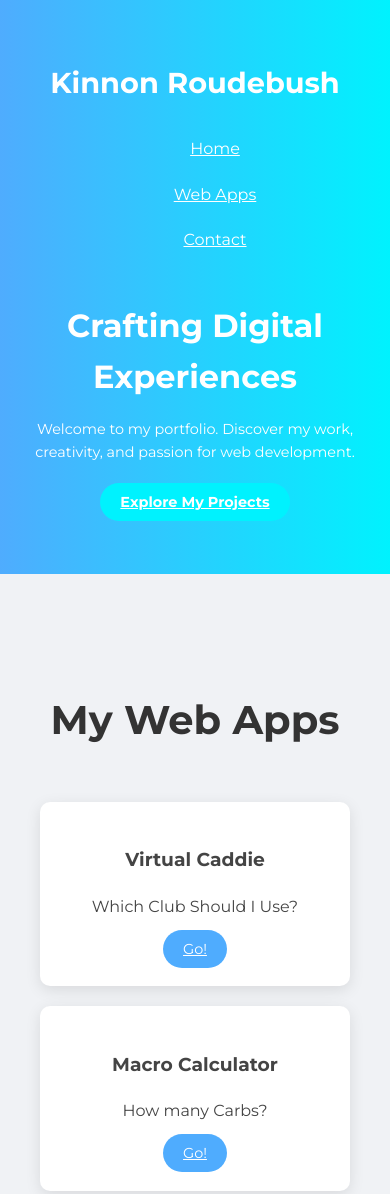
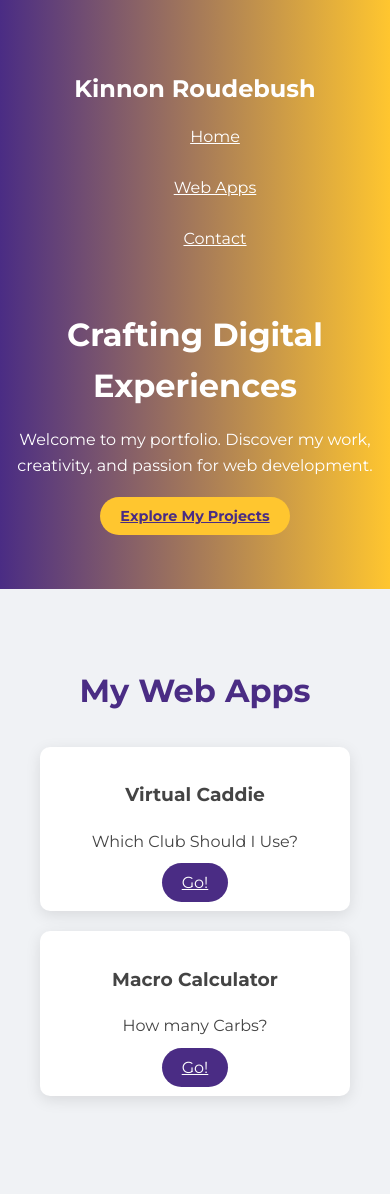
Before and after one commit to keenroudy22/keenroudy22.github.io, a plain HTML site: page index.html in a window 390 px wide. Shown: the top 1194 px of the page. Drawn offline with Linux system fonts and the light colour scheme.

Commit message:
Update styles.css

```diff
--- a/styles.css
+++ b/styles.css
@@ -6,14 +6,13 @@ body {
     background-color: #f0f2f5;
     color: #444;
     line-height: 1.6;
-    overflow-x: hidden;
 }
 
 /* Header */
 header {
-    background: linear-gradient(to right, #4facfe, #00f2fe);
+    background: linear-gradient(to right, #4a2c84, #ffc62f); /* Vikings colors */
     color: white;
-    padding: 60px 20px;
+    padding: 60px 0;
     text-align: center;
 }
 
@@ -21,21 +20,18 @@ nav {
     display: flex;
     justify-content: space-between;
     align-items: center;
-    padding: 0 20px;
+    padding: 0 20px; /* Reduced padding for better mobile view */
 }
 
 .logo {
-    font-size: 1.8em;
+    font-size: 1.5em; /* Reduced size for better mobile fit */
     font-weight: 700;
 }
 
 .nav-links {
     list-style: none;
     display: flex;
-}
-
-.nav-links li {
-    margin-left: 20px;
+    gap: 15px; /* Reduced gap for better mobile fit */
 }
 
 .nav-links a {
@@ -49,50 +45,51 @@ nav {
 }
 
 .header-content h1 {
-    font-size: 3em;
+    font-size: 2.5em; /* Adjusted for better mobile fit */
     margin-bottom: 15px;
 }
 
 .header-content p {
-    font-size: 1.2em;
+    font-size: 1.1em;
     margin-bottom: 25px;
 }
 
 .btn {
     padding: 12px 25px;
-    background-color: #00f2fe;
-    color: #fff;
+    background-color: #ffc62f;
+    color: #4a2c84;
     border-radius: 30px;
     font-weight: 700;
     transition: background-color 0.3s;
 }
 
 .btn:hover {
-    background-color: #4facfe;
+    background-color: #4a2c84;
+    color: #ffc62f;
 }
 
 /* Main Content */
 section {
-    padding: 80px 20px;
+    padding: 50px 20px; /* Adjusted for better mobile view */
     text-align: center;
 }
 
 #webapps h2, #contact h2 {
-    margin-bottom: 50px;
-    font-size: 2.5em;
-    color: #333;
+    margin-bottom: 30px;
+    font-size: 2em;
+    color: #4a2c84;
 }
 
 .grid-container {
     display: grid;
-    grid-template-columns: repeat(auto-fit, minmax(250px, 1fr));
-    gap: 20px;
-    padding: 0 20px;
+    grid-template-columns: repeat(auto-fit, minmax(250px, 1fr)); /* Adjusted for better mobile fit */
+    gap: 20px; /* Adjusted for better mobile view */
+    padding: 0 20px; /* Adjusted for better mobile view */
 }
 
 .grid-item {
     background-color: white;
-    padding: 25px;
+    padding: 20px;
     border-radius: 10px;
     box-shadow: 0 4px 15px rgba(0, 0, 0, 0.1);
     transition: transform 0.3s, box-shadow 0.3s;
@@ -105,24 +102,26 @@ section {
 
 .btn-secondary {
     padding: 10px 20px;
-    background-color: #4facfe;
+    background-color: #4a2c84;
     color: white;
     border-radius: 25px;
     transition: background-color 0.3s;
 }
 
 .btn-secondary:hover {
-    background-color: #00f2fe;
+    background-color: #ffc62f;
+    color: #4a2c84;
 }
 
 /* Contact Section */
 #contact p {
-    font-size: 1.3em;
-    margin-bottom: 30px;
+    font-size: 1.2em;
+    margin-bottom: 20px;
+    margin-bottom: 20px;
 }
 
 footer {
-    background-color: #333;
+    background-color: #4a2c84;
     color: white;
     text-align: center;
     padding: 30px 0;
@@ -132,43 +131,37 @@ footer p {
     margin: 0;
 }
 
-/* Responsive Adjustments */
+/* Responsive Design */
 @media (max-width: 768px) {
     nav {
         flex-direction: column;
-        align-items: center;
+        padding: 10px 20px;
     }
 
     .nav-links {
         flex-direction: column;
         align-items: center;
-        margin-top: 20px;
     }
 
     .nav-links li {
-        margin: 10px 0;
+        margin-left: 0;
+        margin-bottom: 10px;
     }
 
     .header-content h1 {
-        font-size: 2.5em;
+        font-size: 2em;
     }
 
     .header-content p {
         font-size: 1em;
     }
-}
 
-@media (max-width: 480px) {
-    .header-content h1 {
-        font-size: 2em;
+    .btn {
+        font-size: 0.9em;
+        padding: 10px 20px;
     }
 
-    .header-content p {
-        font-size: 0.9em;
-    }
-
-    .btn, .btn-secondary {
-        padding: 10px 20px;
-        font-size: 0.9em;
+    .grid-item {
+        padding: 15px;
     }
 }
```
